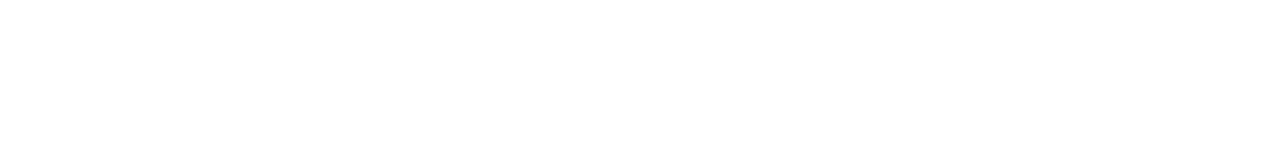
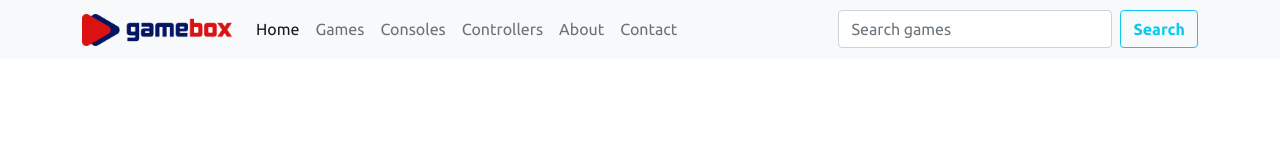
Before and after one commit to shohan-pherones/gamebox-bootstrap, a plain HTML site: page index.html in a window 1280 px wide. Drawn offline with nearby package versions, Linux system fonts and the light colour scheme.

Commit message:
navbar added

```diff
--- a/index.html
+++ b/index.html
@@ -12,9 +12,70 @@
       integrity="sha384-1BmE4kWBq78iYhFldvKuhfTAU6auU8tT94WrHftjDbrCEXSU1oBoqyl2QvZ6jIW3"
       crossorigin="anonymous"
     />
+    <!-- favicon -->
+    <link
+      rel="shortcut icon"
+      href="https://img.icons8.com/external-flaticons-lineal-color-flat-icons/64/000000/external-games-bowling-alley-and-arcade-flaticons-lineal-color-flat-icons-2.png"
+      type="image/x-icon"
+    />
+    <!-- custom styles -->
+    <link rel="stylesheet" href="style.css" />
   </head>
   <body>
-    <header></header>
+    <header>
+      <!-- navbar -->
+      <nav class="navbar navbar-expand-lg navbar-light bg-light">
+        <div class="container">
+          <a class="navbar-brand" href="#">
+            <img src="./images/logo.png" alt="" width="150px" />
+          </a>
+          <button
+            class="navbar-toggler"
+            type="button"
+            data-bs-toggle="collapse"
+            data-bs-target="#navbarSupportedContent"
+            aria-controls="navbarSupportedContent"
+            aria-expanded="false"
+            aria-label="Toggle navigation"
+          >
+            <span class="navbar-toggler-icon"></span>
+          </button>
+          <div class="collapse navbar-collapse" id="navbarSupportedContent">
+            <ul class="navbar-nav me-auto mb-2 mb-lg-0">
+              <li class="nav-item">
+                <a class="nav-link active" aria-current="page" href="#">Home</a>
+              </li>
+              <li class="nav-item">
+                <a class="nav-link" href="#">Games</a>
+              </li>
+              <li class="nav-item">
+                <a class="nav-link" href="#">Consoles</a>
+              </li>
+              <li class="nav-item">
+                <a class="nav-link" href="#">Controllers</a>
+              </li>
+              <li class="nav-item">
+                <a class="nav-link" href="#">About</a>
+              </li>
+              <li class="nav-item">
+                <a class="nav-link" href="#">Contact</a>
+              </li>
+            </ul>
+            <form class="d-flex">
+              <input
+                class="form-control me-2"
+                type="search"
+                placeholder="Search games"
+                aria-label="Search"
+              />
+              <button class="btn btn-outline-info fw-bold" type="submit">
+                Search
+              </button>
+            </form>
+          </div>
+        </div>
+      </nav>
+    </header>
     <main></main>
     <footer></footer>
     <!-- bootstrap scripts -->
--- /dev/null
+++ b/style.css
@@ -0,0 +1,5 @@
+@import url("https://fonts.googleapis.com/css2?family=Ubuntu:wght@400;500;700&display=swap");
+
+body {
+  font-family: "Ubuntu", sans-serif;
+}
```
Also changed, not shown: images/logo.png (added).
